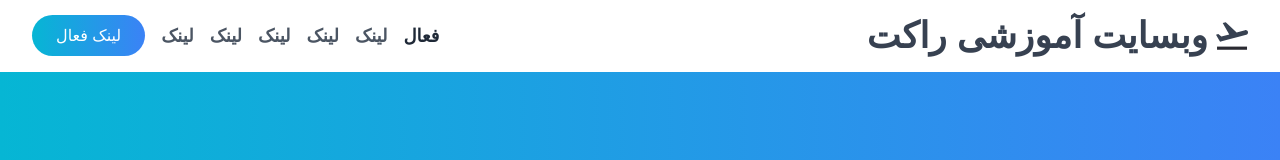
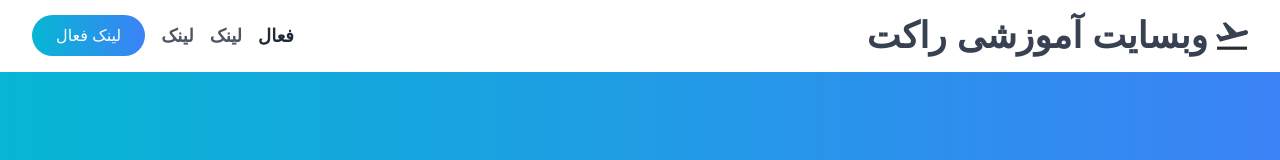
Before and after one commit to behrouz1369/template-web, a website: page src/index.html in a window 1280 px wide. Shown: the top 160 px of the page. Drawn offline with Linux system fonts and the light colour scheme; a small style sheet from the web is missing.

Commit message:
Update3 index.html

```diff
--- a/src/index.html
+++ b/src/index.html
@@ -37,9 +37,6 @@
                     <a class="text-lg font-semibold text-gray-800" href="#">فعال</a>
                     <a class="text-lg font-semibold text-gray-600" href="#">لینک</a>
                     <a class="text-lg font-semibold text-gray-600" href="#">لینک</a>
-                     <a class="text-lg font-semibold text-gray-600" href="#">لینک</a>
-                    <a class="text-lg font-semibold text-gray-600" href="#">لینک</a>
-                     <a class="text-lg font-semibold text-gray-600" href="#">لینک</a>
                 </div>
                 <div class="pb-6 mt-6 md:pb-0 md:mt-0">
                     <a class="text-white px-6 py-3 rounded-full bg-gradient-to-r from-cyan-500 to-blue-500 hover:underline hover:scale-110 transition-all" href="#"> لینک فعال</a>
```
